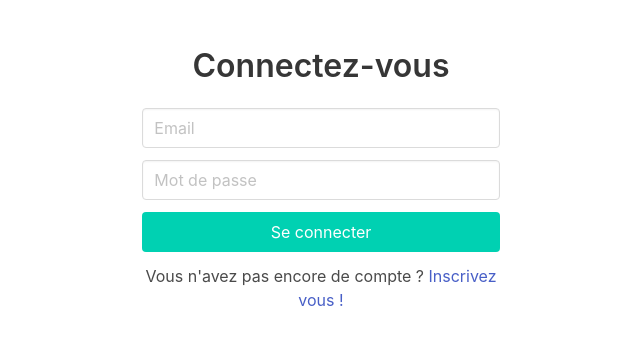
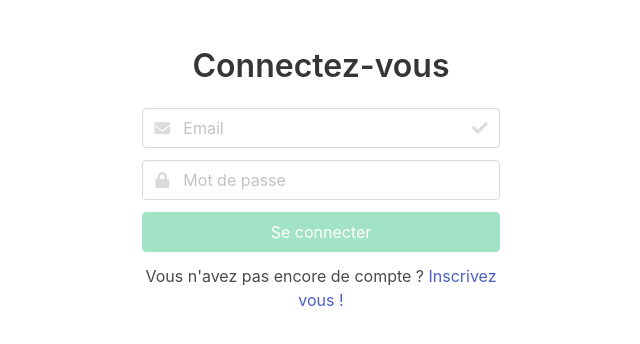
Before and after one commit to sebastiencounen/projet_ventements_frontend, an Angular app: page /users/sign-in in a window 1280 px wide. Shown: the top 344 px of the page, without its empty margins (319-959 px from the left). Built offline with nearby package versions, Linux system fonts and the light colour scheme; no server answers.

Commit message:
Design sign in form + begin sign up form

```diff
--- a/angular.json
+++ b/angular.json
@@ -29,6 +29,7 @@
             ],
             "styles": [
               "node_modules/bulma/css/bulma.css",
+              "node_modules/@fortawesome/fontawesome-free/css/all.css",
               "src/styles.scss"
             ],
             "scripts": []
--- a/package.json
+++ b/package.json
@@ -19,6 +19,7 @@
     "@angular/platform-browser": "~10.1.2",
     "@angular/platform-browser-dynamic": "~10.1.2",
     "@angular/router": "~10.1.2",
+    "@fortawesome/fontawesome-free": "^5.15.1",
     "bulma": "^0.9.1",
     "rxjs": "~6.6.0",
     "tslib": "^2.0.0",
--- a/src/app/users/components/sign-in-form/sign-in-form.component.html
+++ b/src/app/users/components/sign-in-form/sign-in-form.component.html
@@ -6,19 +6,30 @@
           <h2 class="title">Connectez-vous</h2>
           <form [formGroup]="signInFrom" (ngSubmit)="submit()">
             <div class="field">
-              <div class="control">
+              <p class="control has-icons-left has-icons-right">
                 <input type="email" class="input" placeholder="Email" formControlName="email">
-              </div>
+                <span class="icon is-small is-left">
+                  <i class="fas fa-envelope"></i>
+                </span>
+                <span class="icon is-small is-right">
+                  <i class="fas fa-check"></i>
+                </span>
+              </p>
             </div>
             <div class="field">
-              <div class="control">
+              <p class="control has-icons-left">
                 <input type="password" class="input" placeholder="Mot de passe" formControlName="passwordUser">
-              </div>
+                <span class="icon is-small is-left">
+                  <i class="fas fa-lock"></i>
+                </span>
+              </p>
             </div>
             <div class="field">
-              <button type="submit" class="button is-primary is-fullwidth">Se connecter</button>
+              <button type="submit" class="button is-success is-fullwidth" [disabled]="signInFrom.invalid">
+                Se connecter
+              </button>
             </div>
-            <span>Vous n'avez pas encore de compte ? <a href="">Inscrivez vous !</a></span>
+            <span>Vous n'avez pas encore de compte ? <a routerLink="/users/sign-up">Inscrivez vous !</a></span>
           </form>
         </div>
       </div>
--- a/src/app/users/components/sign-in-form/sign-in-form.component.ts
+++ b/src/app/users/components/sign-in-form/sign-in-form.component.ts
@@ -2,6 +2,7 @@ import { Component, OnInit } from '@angular/core';
 import {FormBuilder, FormGroup, Validators} from '@angular/forms';
 import {UsersServerServiceService} from '../../repositories/users-server-service.service';
 import {catchError} from 'rxjs/operators';
+import {Users} from '../../types/user';
 
 @Component({
   selector: 'app-sign-in-form',
--- a/src/app/users/components/sign-up-form/sign-up-form.component.html
+++ b/src/app/users/components/sign-up-form/sign-up-form.component.html
@@ -1 +1,12 @@
-<p>sign-up-form works!</p>
+<div class="container is-fluid">
+  <section class="section">
+    <div class="container has-text-centered">
+      <div class="columns is-centered">
+        <div class="column is-5 is-4-desktop">
+          <h2 class="title">Inscrivez-vous</h2>
+          <form [formGroup]="signUpForm" (ngSubmit)="submit()"></form>
+        </div>
+      </div>
+    </div>
+  </section>
+</div>
--- a/src/app/users/components/sign-up-form/sign-up-form.component.ts
+++ b/src/app/users/components/sign-up-form/sign-up-form.component.ts
@@ -1,4 +1,6 @@
 import { Component, OnInit } from '@angular/core';
+import {FormBuilder, FormGroup, Validators} from '@angular/forms';
+import {UsersServerServiceService} from '../../repositories/users-server-service.service';
 
 @Component({
   selector: 'app-sign-up-form',
@@ -7,9 +9,25 @@ import { Component, OnInit } from '@angular/core';
 })
 export class SignUpFormComponent implements OnInit {
 
-  constructor() { }
+  signUpForm: FormGroup = this.fb.group({
+    firstname: ['', Validators.required],
+    lastname: ['', Validators.required],
+    birthdate: ['', Validators.required],
+    email: ['', [Validators.required, Validators.email]],
+    userPassword: ['', [Validators.minLength(6), Validators.required]],
+    gender: [null, Validators.required]
+  });
+
+  constructor(private fb: FormBuilder, private usersService: UsersServerServiceService) {}
 
   ngOnInit(): void {
   }
 
+  submit(): void {
+    this.usersService.post(this.signUpForm.value)
+      .subscribe(
+        user => console.log(user),
+        err => console.log(err.error.message)
+      );
+  }
 }
--- a/src/app/users/repositories/users-server-service.service.ts
+++ b/src/app/users/repositories/users-server-service.service.ts
@@ -27,6 +27,9 @@ export class UsersServerServiceService implements UsersRepository {
   }
 
   post(user: User): Observable<User> {
-    return this.httpClient.post<User>(UsersServerServiceService.URL, user);
+    return this.httpClient.post<User>(UsersServerServiceService.URL, user)
+      .pipe(
+        tap(user => localStorage.setItem('token', user.token))
+      );
   }
 }
--- a/src/app/users/types/user.ts
+++ b/src/app/users/types/user.ts
@@ -9,7 +9,7 @@ export interface User {
   passwordUser?: string;
   gender?: string;
   administrator?: boolean;
-  address?: Address;
+  userAddress?: Address;
   token?: string;
 }
 
```
Also changed, not shown: 1 other file (tests, documents, lock files or other folders).
